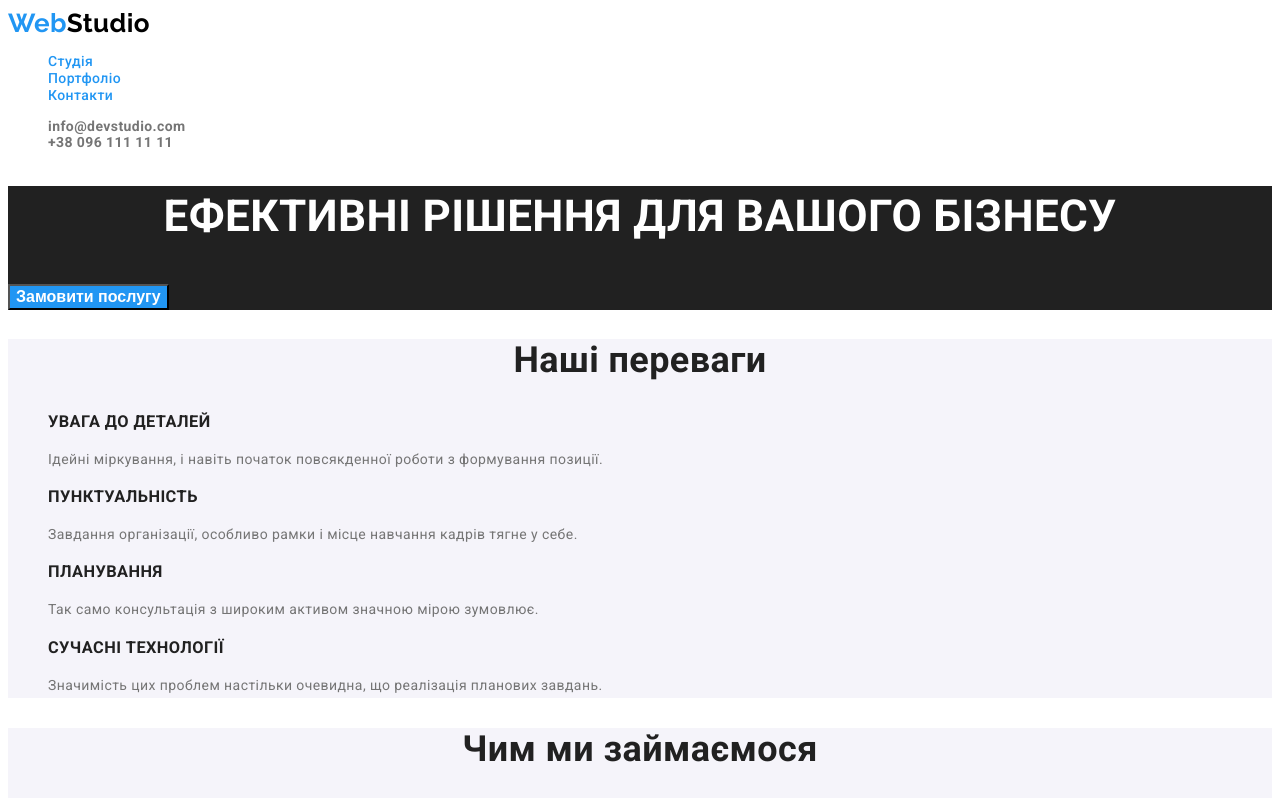
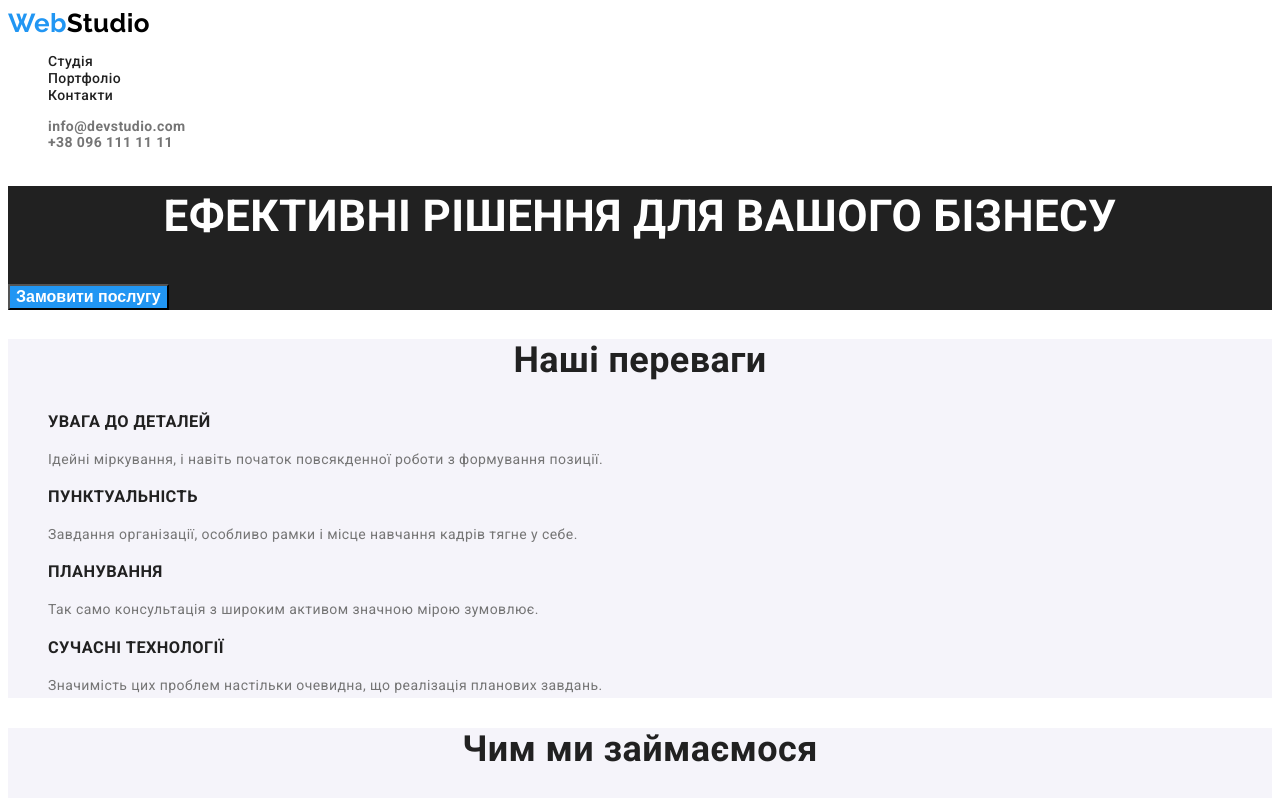
Before and after one commit to Jaruk111/goit-markup-hw-02, a plain HTML site: page index.html in a window 1280 px wide. Shown: the top 798 px of the page. Drawn offline with Linux system fonts and the light colour scheme.

Commit message:
без підсвітки поточної сторінки

```diff
--- a/css/styles.css
+++ b/css/styles.css
@@ -71,7 +71,12 @@ font-weight: 500;
 /* site nav */
 
 
-.site-nav .link{
+
+.site-nav .current {
+    color: var(--accent-text-color);
+}
+
+.site-nav .link {
     color: var(--primary-text-color);
 
     font-weight: 500;
@@ -79,10 +84,6 @@ font-weight: 500;
     line-height: 1.2;
 
     text-decoration: none;
-}
-
-.site-nav .link.current {
-    color: var(--accent-text-color);
 }
 
 
```
